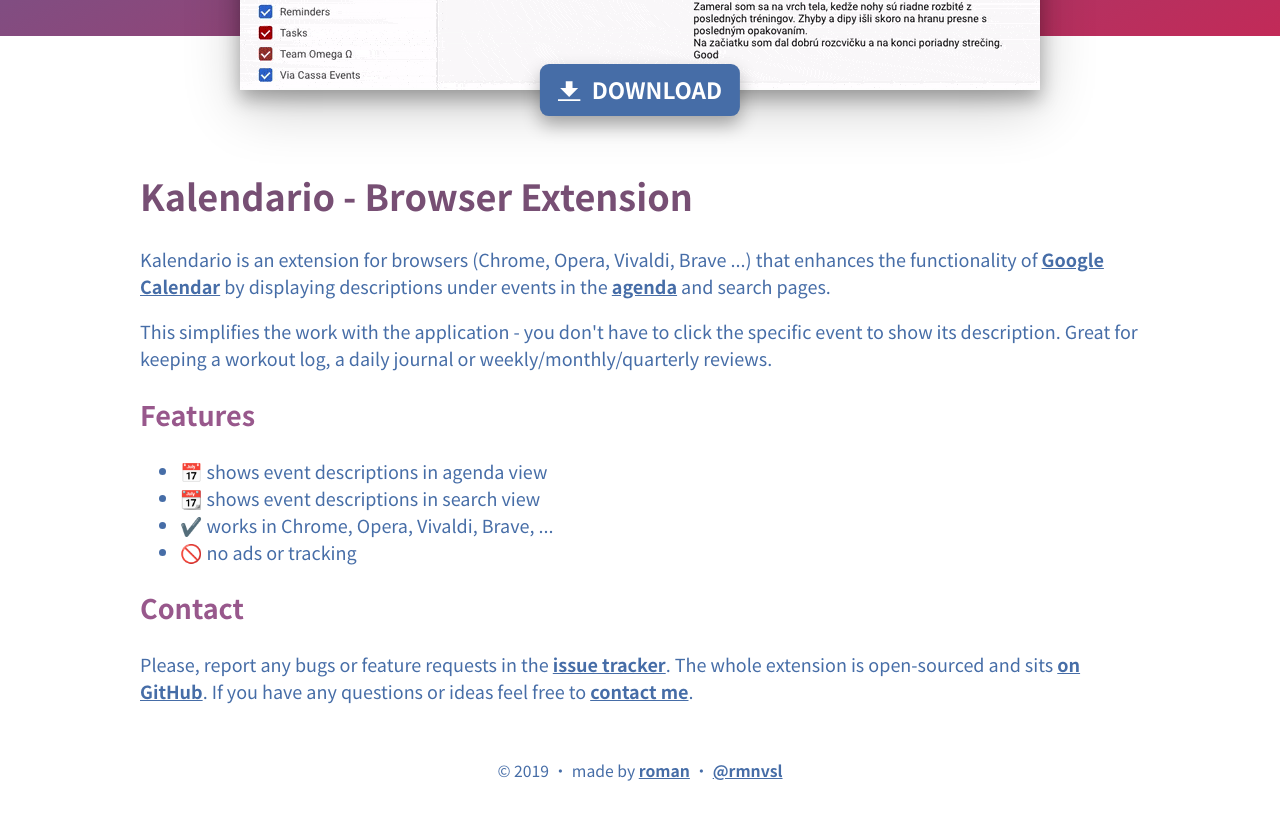
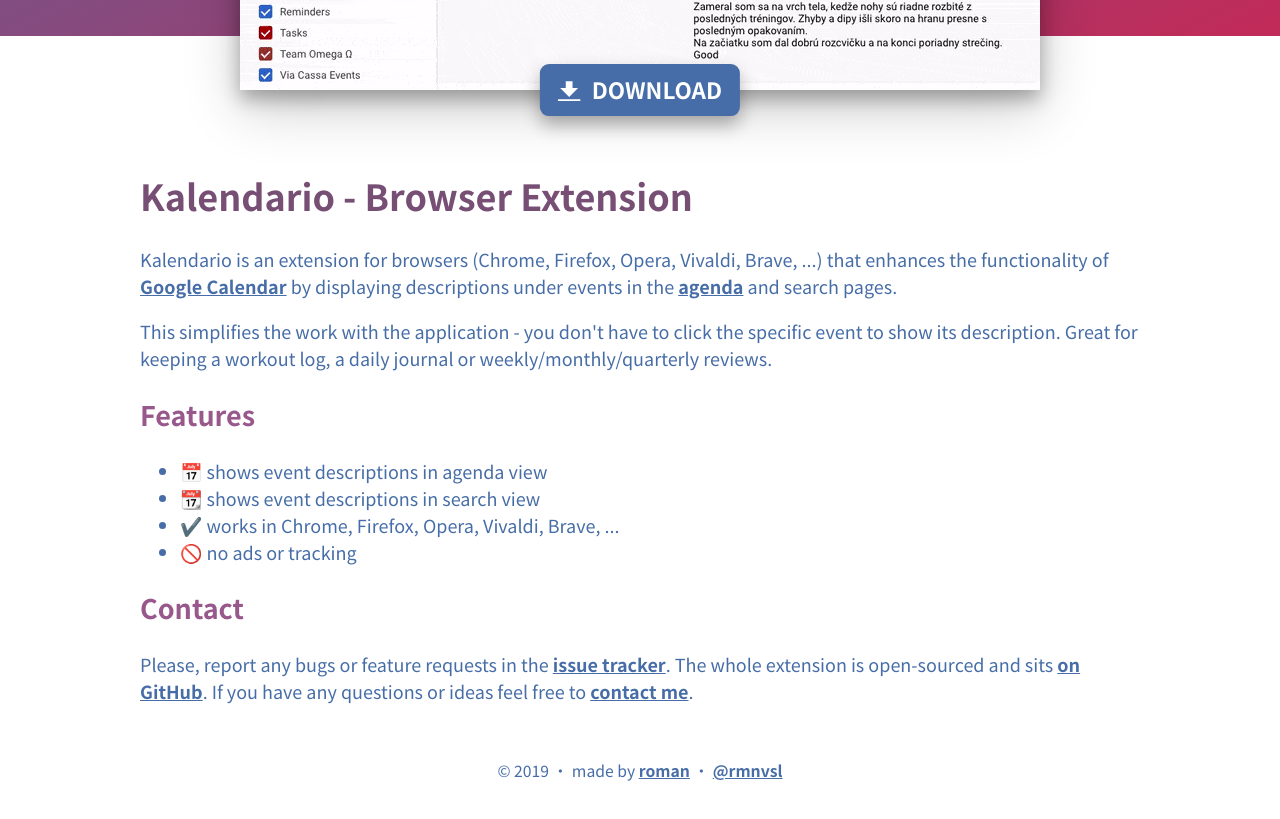
Before and after one commit to crazko/kalendario, a website built with webpack: page docs/index.html in a window 1280 px wide. Shown: the part 897-1716 px from the top of the page. Built offline with nearby package versions, Linux system fonts and the light colour scheme.

Commit message:
Add Firefox to site, fix #51

```diff
--- a/docs/index.html
+++ b/docs/index.html
@@ -112,8 +112,8 @@
     <main role="main" class="container">
       <h1>Kalendario - Browser Extension</h1>
       <p>
-        Kalendario is an extension for browsers (Chrome, Opera, Vivaldi, Brave
-        ...) that enhances the functionality of
+        Kalendario is an extension for browsers (Chrome, Firefox, Opera,
+        Vivaldi, Brave, ...) that enhances the functionality of
         <a href="https://calendar.google.com/">Google Calendar</a> by displaying
         descriptions under events in the
         <a href="https://calendar.google.com/calendar/r/agenda">agenda</a> and
@@ -129,7 +129,7 @@
       <ul>
         <li>📅 shows event descriptions in agenda view</li>
         <li>📆 shows event descriptions in search view</li>
-        <li>✔️ works in Chrome, Opera, Vivaldi, Brave, ...</li>
+        <li>✔️ works in Chrome, Firefox, Opera, Vivaldi, Brave, ...</li>
         <li>🚫 no ads or tracking</li>
       </ul>
 
```
Also changed, not shown: README.md.
